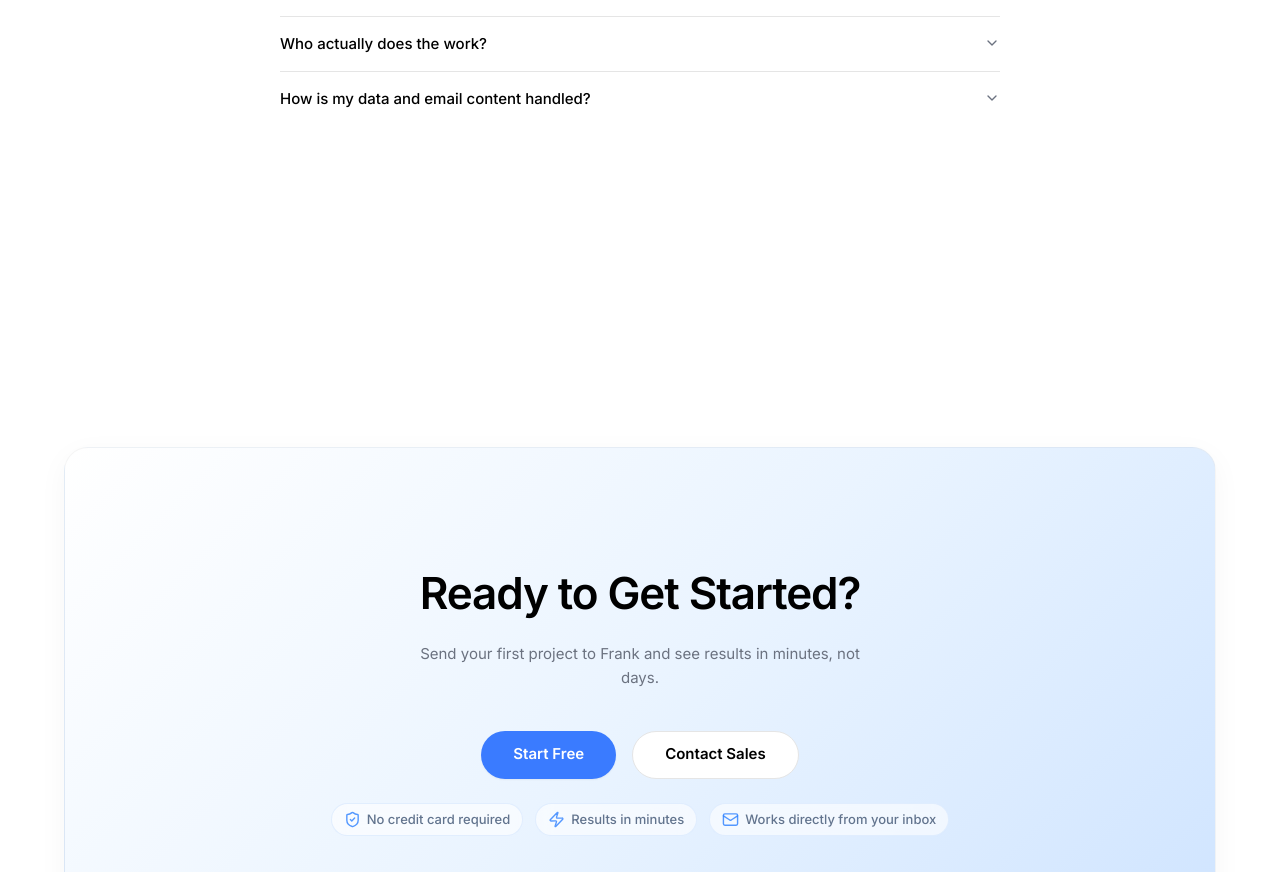
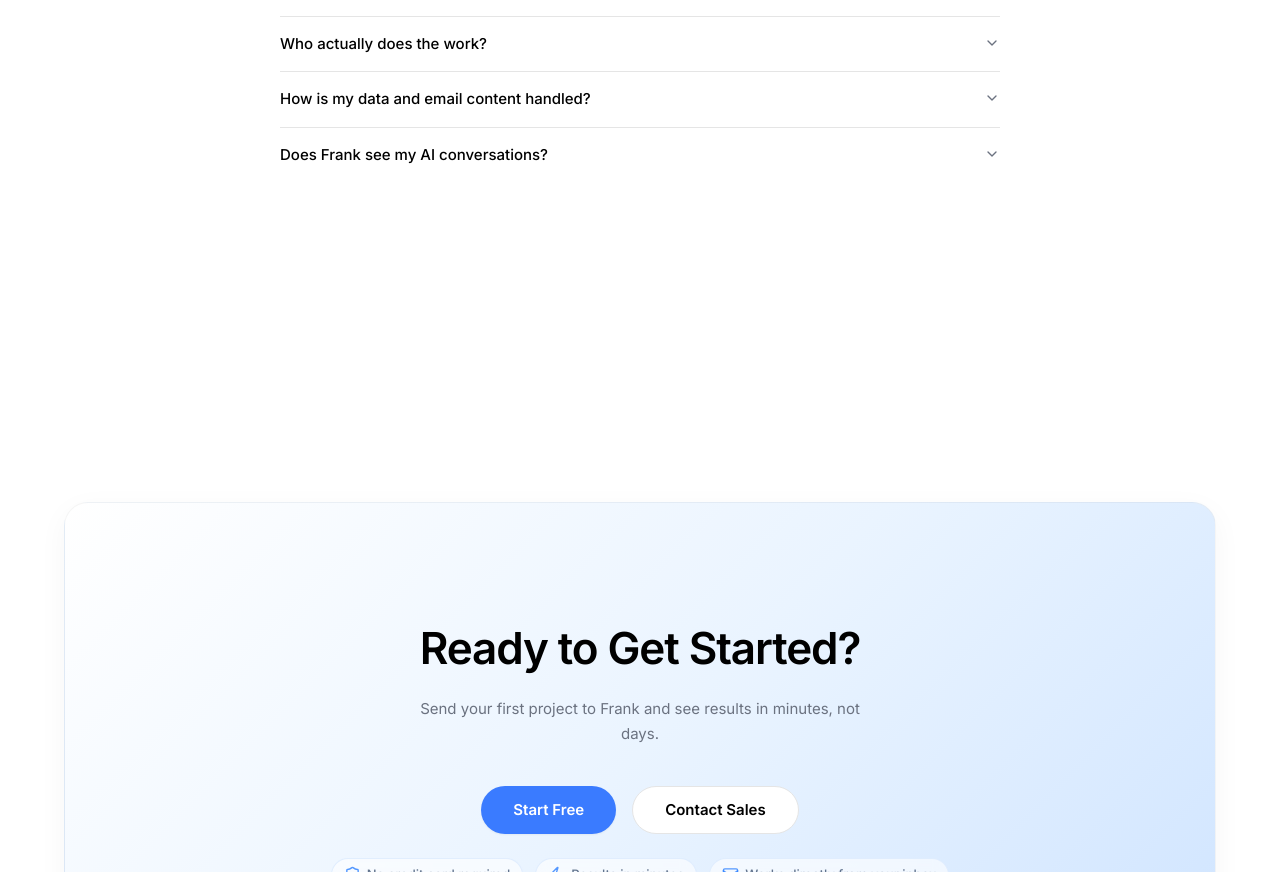
Before and after one commit to KarimHammad2/saas2, a Next.js app: page / in a window 1280 px wide. Shown: the part 6120-6992 px from the top of the page. Built offline with nearby package versions, Linux system fonts and the light colour scheme.

Commit message:
Update FAQ content
Made-with: Cursor

```diff
--- a/components/faq.tsx
+++ b/components/faq.tsx
@@ -45,6 +45,10 @@ const faqs = [
     q: "How is my data and email content handled?",
     a: "We only use your email content to scope and run the projects you ask Frank to manage. Project data is stored securely, and you can request that we remove past project data that is no longer needed for active work.",
   },
+  {
+    q: "Does Frank see my AI conversations?",
+    a: "No. Your conversations with your AI remain private. Frank only processes the information you send via email.",
+  },
 ]
 
 export function FAQ() {
```
